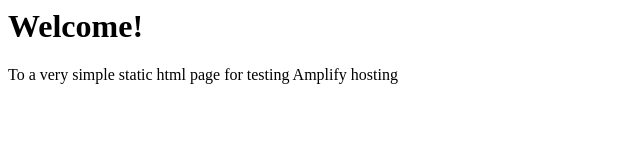
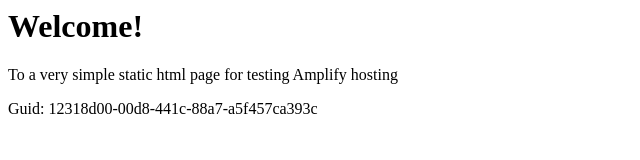
Before and after one commit to aws-aemilia-bom/Github-PR-Commit-Integration-Test-DoNotTouch-Gith-OKSLNVO2-v1-prod-ap-south-1, a website: page src/index.html in a window 1280 px wide. Shown: the whole page, without its empty margins (0-640 px from the left). Drawn offline with Linux system fonts and the light colour scheme.

Commit message:
commit from integ tests

```diff
--- a/src/index.html
+++ b/src/index.html
@@ -1,3 +1,5 @@
+
+
 <html lang="en">
 
 <head>
@@ -10,6 +12,6 @@
 <body>
     <h1>Welcome!</h1>
     <p>To a very simple static html page for testing Amplify hosting</p>
-</body>
+    <p>Guid: 12318d00-00d8-441c-88a7-a5f457ca393c</p></body>
 
 </html>
```
